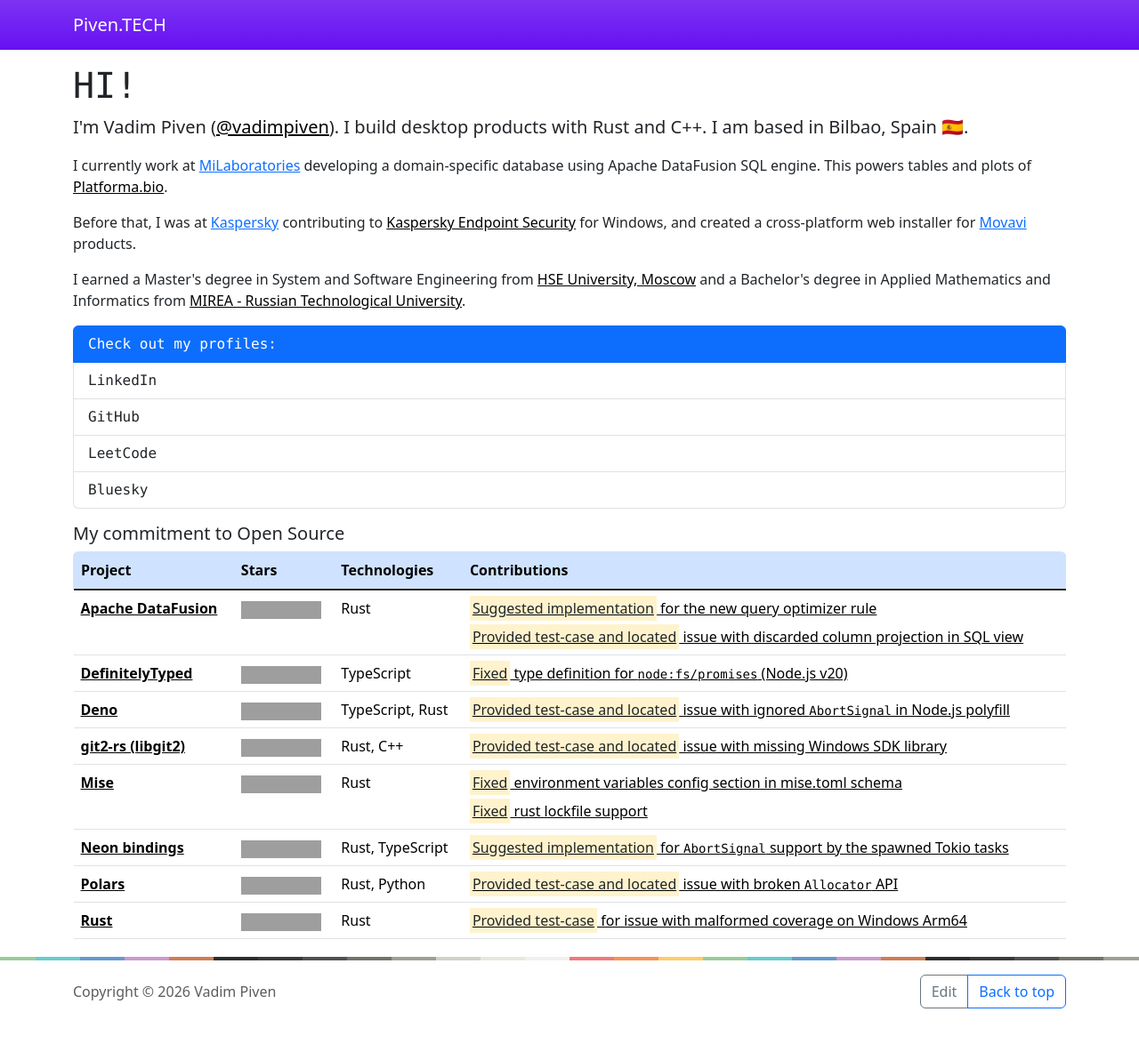
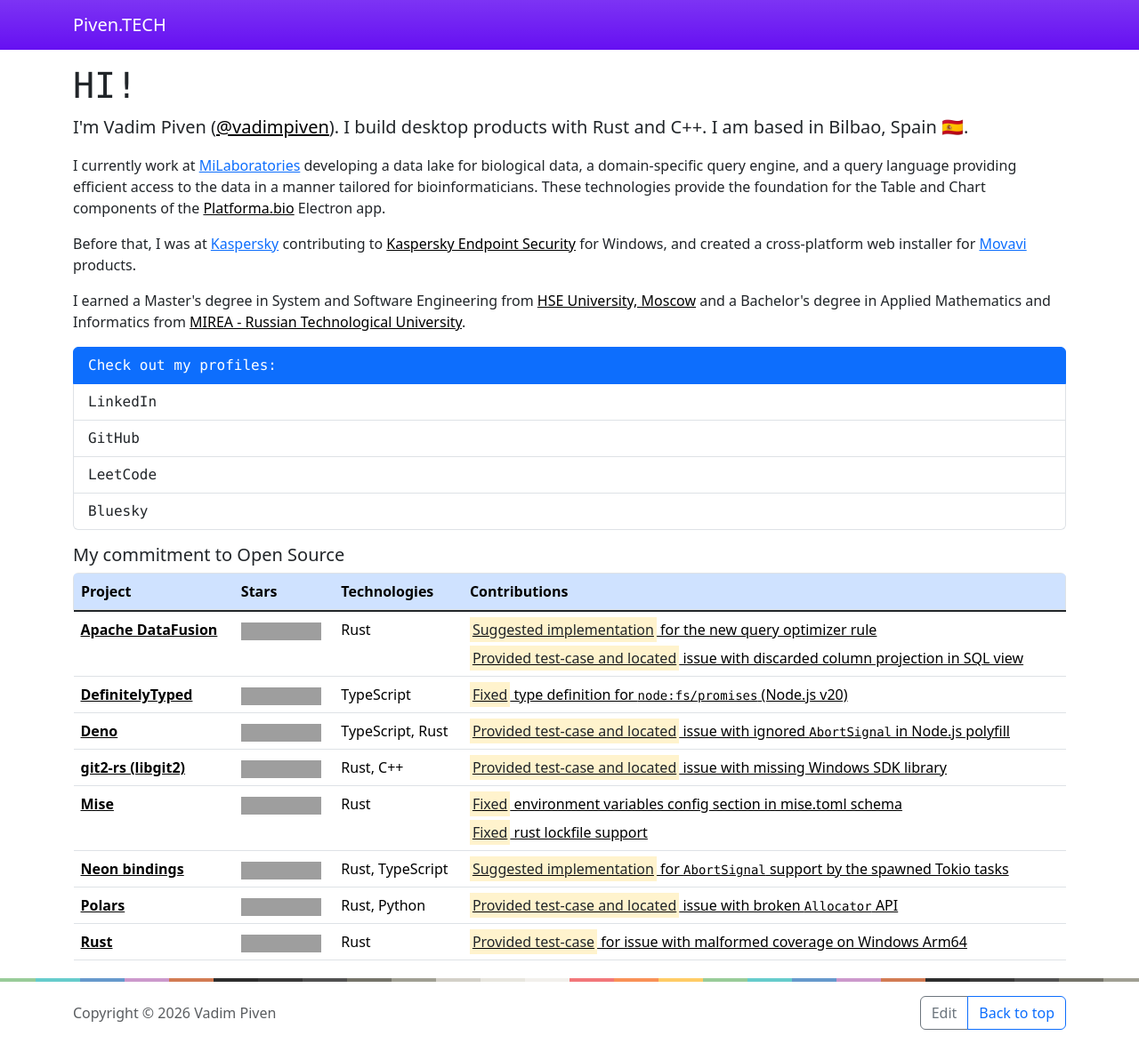
Before and after one commit to vadimpiven/vadimpiven, a Jekyll site: the page built from index.html, in a window 1280 px wide, cut to the strip 0-1174 px from the top of the page. Shown: the whole strip at 89% size. Built offline with Jekyll 4.4.1, drawn with Linux system fonts in a browser that asks for light colours; before the commit the page ends 1150 px from its top, so only the background shows below that; grey boxes are pictures that could not be loaded.

Commit message:
Update MiLabs job description

```diff
--- a/index.html
+++ b/index.html
@@ -34,12 +34,12 @@
     I currently work at <a
       href="https://milaboratories.com/"
       aria-label="MiLaboratories company website"
-    >MiLaboratories</a> developing a domain-specific database using Apache DataFusion SQL engine.
-    This powers tables and plots of <a
+    >MiLaboratories</a> developing a data lake for biological data, a domain-specific query engine, and a query language providing efficient access to the data in a manner tailored for bioinformaticians.
+    These technologies provide the foundation for the Table and Chart components of the <a
       href="https://platforma.bio/"
       class="link-body-emphasis"
       aria-label="Platforma.bio bioinformatics platform"
-    >Platforma.bio</a>.
+    >Platforma.bio</a> Electron app.
   </p>
   <p aria-label="Previous work experience">
     Before that, I was at <a
```
